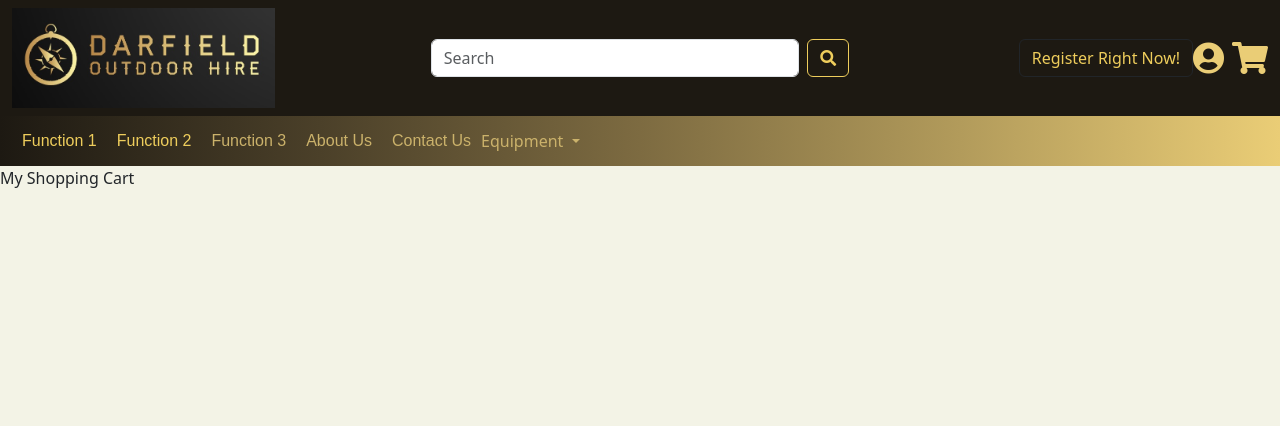
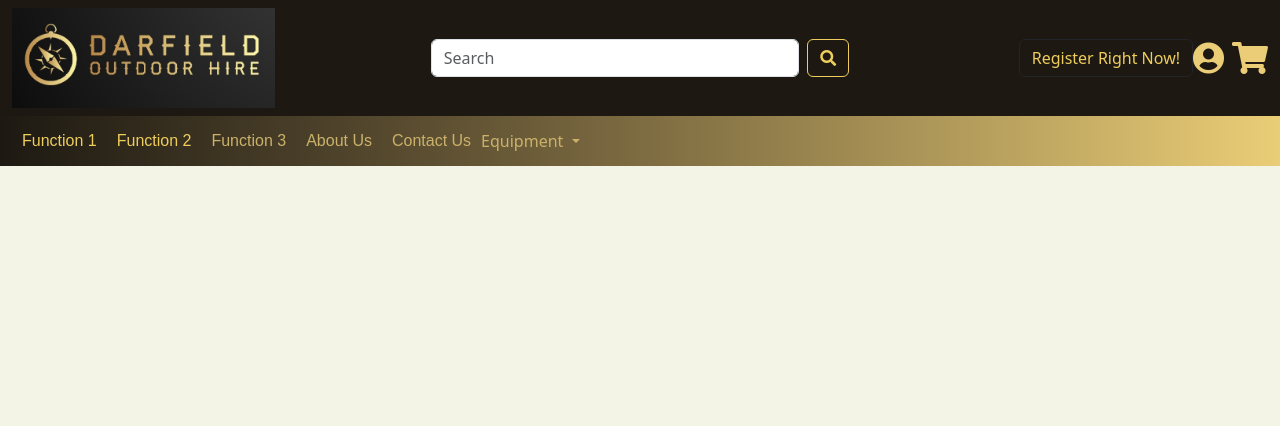
Before and after one commit to gaon5/agrihireApp, a Flask app: template app/templates/customer/cart.html in a window 1280 px wide. Shown: the top 426 px of the page. Run offline with Flask 3, Linux system fonts and the light colour scheme; the template is opened without the code that fills it, so the values that code supplies are empty.

Commit message:
Update cart.html

```diff
--- a/app/templates/customer/cart.html
+++ b/app/templates/customer/cart.html
@@ -2,26 +2,28 @@
 
 
 {% block mytitle %}
-
+Shopping Cart
 {% endblock %}
 
 
 {% block mycss %}
+<style>
+    .cart-item {
+        border-bottom: 1px solid #ccc;
+        padding: 10px 0;
+        display: flex;
+        justify-content: space-between;
+    }
+</style>
 
 {% endblock %}
 
 
 {% block body %}
-    <div>
-        <p>
-            My Shopping Cart
-        </p>
-    </div>
+
 {% endblock %}
 
 
 {% block myjs %}
-    <script>
 
-    </script>
 {% endblock %}
```
